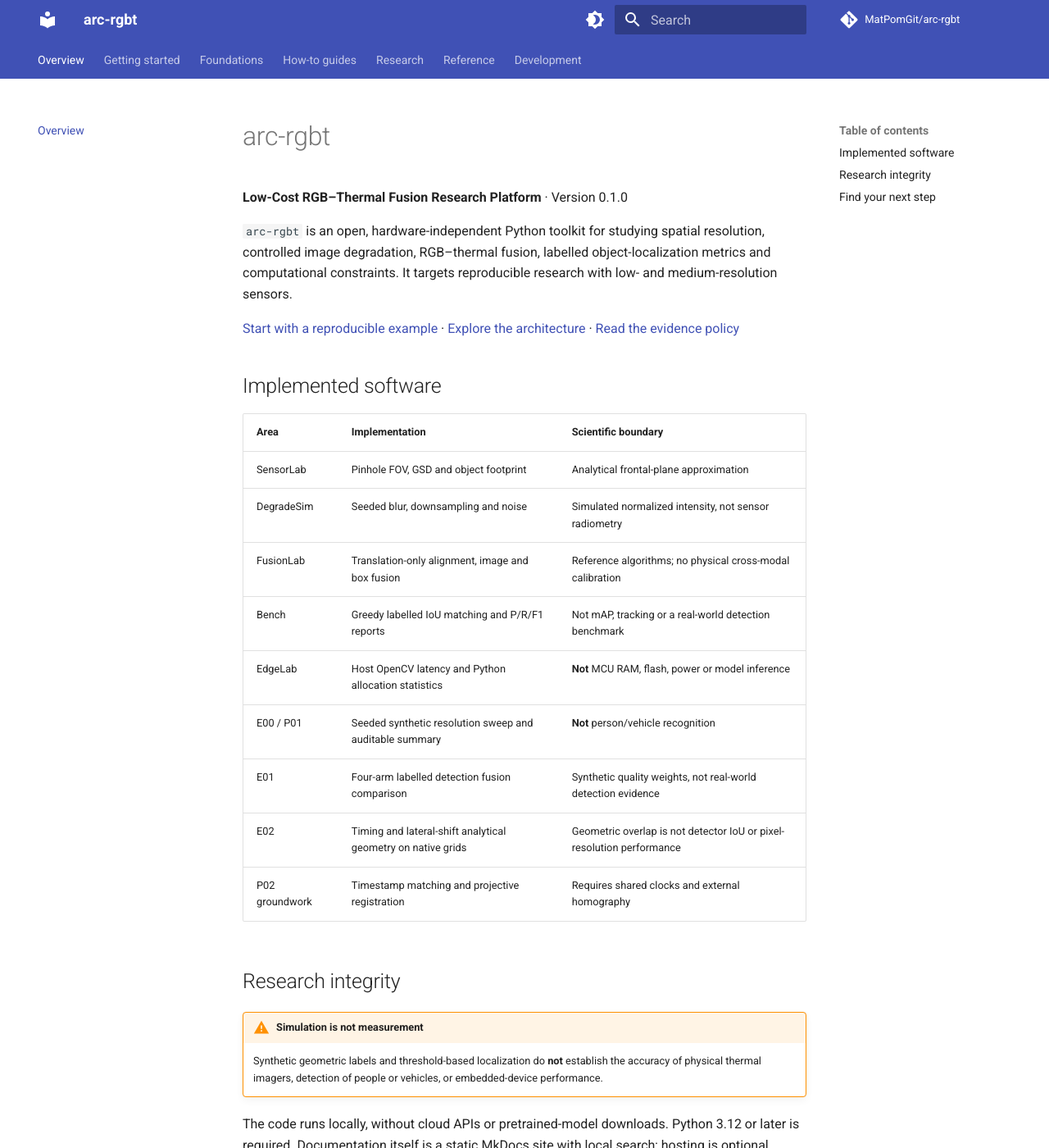
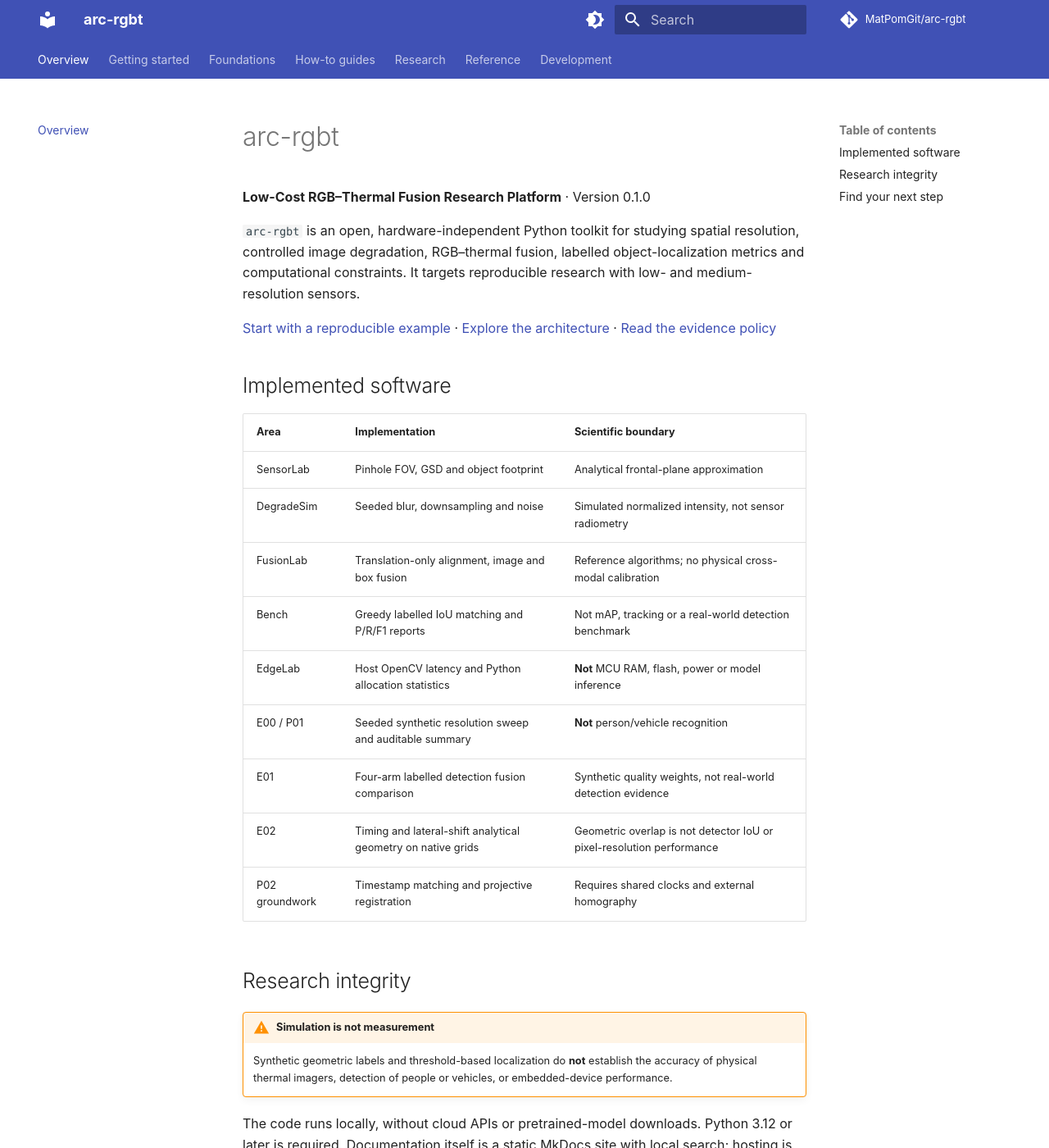
Before and after one commit to MatPomGit/arc-rgbt, an MkDocs documentation site: the page built from docs/index.md, in a window 1280 px wide and 1400 px high. Shown: the whole window at 82% size. Built offline with MkDocs 1.6.1 and Material for MkDocs 9.7.7, drawn with Linux system fonts in a browser that asks for light colours; comment, search, counter and statistics services are not loaded.

Commit message:
docs: disable external font requests for offline MkDocs preview

```diff
--- a/mkdocs.yml
+++ b/mkdocs.yml
@@ -8,6 +8,7 @@ copyright: Apache-2.0
 
 theme:
   name: material
+  font: false  # keep the generated site free of remote Google Fonts
   language: en
   features:
     - navigation.tabs
```
